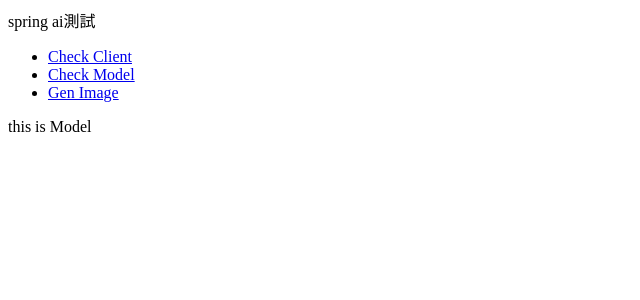
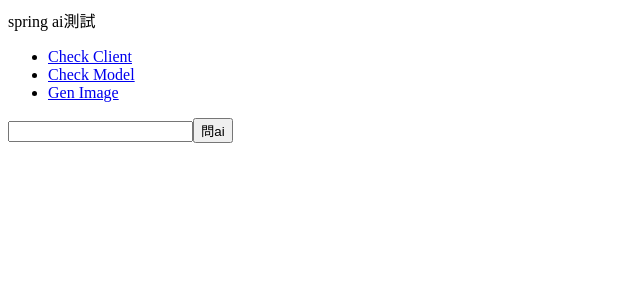
Before and after one commit to yanren1996/openai00, a React (Vite) app in the folder src/main/react/openai00/: page /chat-model in a window 1280 px wide. Shown: the top 300 px of the page, without its empty margins (0-640 px from the left). Built offline with nearby package versions, Linux system fonts and the light colour scheme.

Commit message:
chat model區塊回應前端練習

```diff
--- a/src/main/react/openai00/src/routes/ChatClient.tsx
+++ /dev/null
@@ -1,5 +0,0 @@
-export default function() {
-  return (<>
-
-  </>);
-}
--- /dev/null
+++ b/src/main/react/openai00/src/routes/ChatModel.tsx
@@ -0,0 +1,32 @@
+import { useRef, useState } from "react";
+
+interface Message {
+  id: string,
+  content: string
+}
+
+export default function () {
+
+  const [msg, setMsg] = useState<string>('');
+  const [history, sethistory] = useState<Array<Message>>([]);
+  const msgCount = useRef<number>(0);
+
+  const handleClick = async () => {
+    // 取出user訊息先印出
+    const newMsg = msg;
+    setMsg('');
+    sethistory(pre => [...pre, { id: 'm_' + msgCount.current++, content: newMsg }]);
+    // 發送伺服器&印出ai回應
+    const ajax = await fetch('http://localhost:8080/ai/chat-model?message=' + newMsg);
+    const text = await ajax.text();
+    sethistory(pre => [...pre, { id: 'm_' + msgCount.current++, content: text }])
+  }
+
+  return (<>
+    <input value={msg} onChange={e => setMsg(e.target.value)} />
+    <button onClick={handleClick}>問ai</button>
+    <div>
+      {history.map(item => <p key={item.id}>{item.content}</p>)}
+    </div>
+  </>);
+}
```
Also changed, not shown: src/main/react/openai00/src/App.tsx (+7 -6 lines), 2 other files (tests, documents, lock files or other folders).
